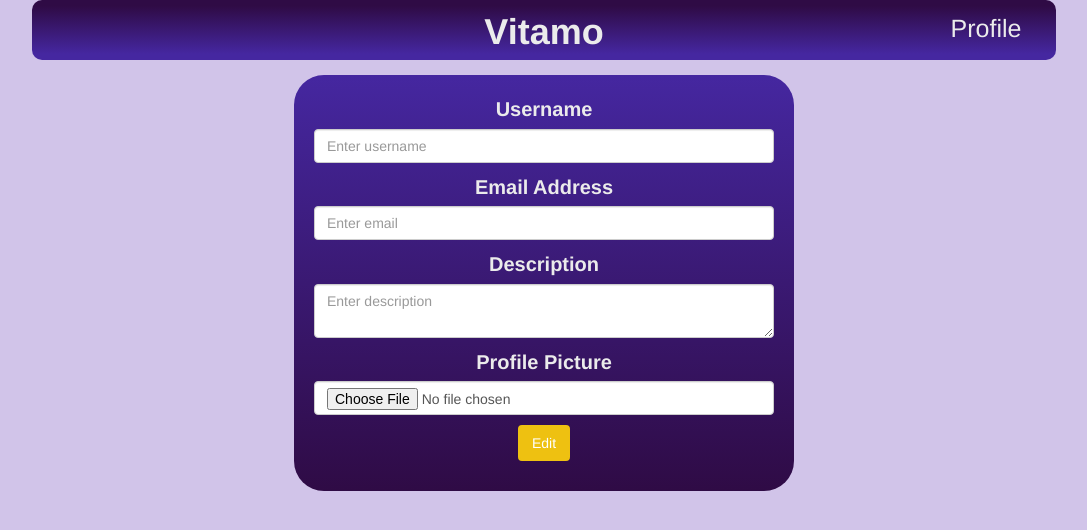
After one commit to zeculesu/vitamo, a Flask app: template templates/edit_profile.html in a window 1280 px wide. The commit adds this page. Shown: the top 530 px of the page, without its empty margins (96-1183 px from the left). Run offline with Flask 2, Linux system fonts and the light colour scheme; the template is opened without the code that fills it: values that come from a table or form of the project are taken from there, others are empty; some libraries are stand-ins or nearby versions.

Commit message:
added more interaction in profile

```diff
--- a/data/api/parsers/users.py
+++ b/data/api/parsers/users.py
@@ -15,6 +15,7 @@ class UserPutParser(RequestParser):
     def __init__(self, *args, **kwargs):
         super(UserPutParser, self).__init__(*args, **kwargs)
         self.add_argument('username', required=False)
+        self.add_argument('email', required=False)
         self.add_argument('password', required=False)
         self.add_argument('description', required=False)
         self.add_argument('logo', required=False)
--- a/data/forms/users.py
+++ b/data/forms/users.py
@@ -1,5 +1,5 @@
 from flask_wtf import FlaskForm
-from wtforms import StringField, PasswordField, BooleanField, SubmitField
+from wtforms import StringField, PasswordField, BooleanField, TextAreaField, SubmitField, FileField
 from wtforms.validators import DataRequired
 from wtforms.fields.html5 import EmailField
 
@@ -16,3 +16,18 @@ class LoginForm(FlaskForm):
     password = PasswordField('Password', validators=[DataRequired()])
     keep_signed = BooleanField()
     submit = SubmitField('Sign In')
+
+
+class ProfileEditForm(FlaskForm):
+    logo = FileField('Profile Picture')
+    username = StringField('Username', validators=[DataRequired()])
+    email = EmailField('Email Address', validators=[DataRequired()])
+    description = TextAreaField('Description')
+    submit = SubmitField('Edit')
+
+
+class PasswordForm(FlaskForm):
+    current_password = PasswordField('Current password', validators=[DataRequired()])
+    new_password = PasswordField('New password', validators=[DataRequired()])
+    new_password_again = PasswordField('New password again', validators=[DataRequired()])
+    submit = SubmitField('Change')
--- a/main.py
+++ b/main.py
@@ -1,8 +1,8 @@
 import json
-import os.path
+import os
 import time
 
-from flask import Flask, render_template, redirect, session, Response, make_response, url_for
+from flask import Flask, render_template, redirect, session, Response, make_response
 from flask_jwt_extended import JWTManager
 from flask_login import LoginManager, login_user, logout_user, current_user, AnonymousUserMixin
 from flask_restful import Api
@@ -14,9 +14,9 @@ from data.api.resources.token_resource import TokenResource
 from data.api.resources.user_resource import UserResource, UserPublicListResource
 from data.api.utils import get_current_user
 from data.forms.chats import ChatForm
-from data.forms.users import LoginForm, RegisterForm
+from data.forms.users import LoginForm, RegisterForm, ProfileEditForm, PasswordForm
 from data.models.users import User
-from utils import assert_sorted_data, process_chat_form_data
+from utils import assert_sorted_data, process_chat_form_data, save_file
 from work_api import *
 
 app = Flask(__name__, template_folder='./templates')
@@ -50,7 +50,7 @@ def index():
         return redirect('/auth')
     chats, error = get_chats(session.get('_token'))  # Список чатов
     if error:
-        return render_template('error.html', error=error)
+        return render_template('error.html', error=error, href='/auth')
     response = make_response(render_template('index.html', chats=chats, len=len))
     response.set_cookie('token', session.get('_token'), max_age=10 ** 10)
     return response
@@ -62,7 +62,7 @@ def show_chat(chat_id):
         return redirect('/auth')
     chat, error = get_chat(chat_id, session.get('_token'))
     if error:
-        return render_template('error.html', error=error)
+        return render_template('error.html', error=error, href='/auth')
     return render_template('chat.html', chat=chat)
 
 
@@ -75,11 +75,11 @@ def add_chat():
         title, members, logo = process_chat_form_data(form, request)
         message = add_chat_api(title, members, logo, session.get('_token'))
         if isinstance(message, str):
-            return render_template('error.html', error=message)
+            return render_template('error.html', error=message, href='/'), 400
         return redirect('/')
     users, message = get_users(session.get('_token'))
     if message:
-        return render_template('error.html', error=message), 400
+        return render_template('error.html', error=message, href='/'), 400
     form.users.choices = [(user.get("id"), user.get("username")) for user in users
                           if user.get('id') != current_user.id]
     return render_template('chat_form.html', form=form, submit_text='Add')
@@ -95,14 +95,14 @@ def edit_chat(chat_id):
         members = ','.join([str(current_user.id)] + members.split(','))
         message = edit_chat_api(chat_id, title, members, logo, session.get('_token'))
         if isinstance(message, str):
-            return render_template('error.html', error=message), 400
+            return render_template('error.html', error=message, href='/'), 400
         return redirect('/')
     chat, message = get_chat(chat_id, session.get('_token'))
     if message:
-        return render_template('error.html', error=message), 400
+        return render_template('error.html', error=message, href='/'), 400
     users, message = get_users(session.get('_token'))
     if message:
-        return render_template('error.html', error=message), 400
+        return render_template('error.html', error=message, href='/'), 400
     form.title.data = chat.get('title')
     form.users.choices = [(user.get("id"), user.get("username")) for user in users
                           if user.get('id') != current_user.id]
@@ -111,6 +111,51 @@ def edit_chat(chat_id):
     if chat.get('logo'):
         form.logo.file.filename = chat['logo']
     return render_template('chat_form.html', form=form, submit_text='Edit')
+
+
+@app.route('/profile/edit', methods=['GET', 'POST'])
+def edit_user():
+    if not current_user.is_authenticated or isinstance(current_user, AnonymousUserMixin):
+        return redirect('/auth')
+    form = ProfileEditForm()
+    if form.is_submitted():
+        username, email, description = (form.username.data, form.email.data,
+                                        form.description.data)
+        logo = save_file(request.files['logo']) if request.files.get('logo') else None
+        message = edit_user_api(current_user.id, session.get('_token'), username=username,
+                                email=email, description=description, logo=logo)
+        if isinstance(message, str):
+            return render_template('error.html', error=message, href='/profile'), 400
+        return redirect('/profile')
+    form.logo.filename = current_user.logo
+    form.username.data = current_user.username
+    form.email.data = current_user.email
+    form.description.data = current_user.description
+    return render_template('edit_profile.html', form=form)
+
+
+@app.route('/profile/change_password', methods=['GET', 'POST'])
+def change_password():
+    if not current_user.is_authenticated or isinstance(current_user, AnonymousUserMixin):
+        return redirect('/auth')
+    form = PasswordForm()
+    if form.is_submitted():
+        if not current_user.check_password(form.current_password.data):
+            return render_template('change_password.html',
+                                   form=PasswordForm(),
+                                   message='Current password is wrong'), 400
+        if form.new_password.data != form.new_password_again.data:
+            return render_template('change_password.html',
+                                   form=PasswordForm(),
+                                   message='Passwords does not match'), 400
+        message = edit_user_api(current_user.id, session.get('_token'),
+                                password=form.new_password.data)
+        if isinstance(message, str):
+            return render_template('change_password.html', form=PasswordForm(),
+                                   message=message), 400
+        return render_template('change_password.html', form=PasswordForm(),
+                               message='Password has been changed successfully')
+    return render_template('change_password.html', form=form)
 
 
 @app.route('/listen')
@@ -131,6 +176,7 @@ def listen():
                 yield f'data: {json.dumps(chats)}\nevent: new-message\n\n'
             yield 'event: online\n\n'
             time.sleep(2.5)
+
     return Response(respond_to_client(token, host_url), mimetype='text/event-stream')
 
 
--- a/static/css/style.css
+++ b/static/css/style.css
@@ -274,7 +274,7 @@ a:hover,a:focus{
     margin-top: 15px;
     text-align: center;
     width: 500px;
-    height: 500px;
+    height: fit-content;
     background: linear-gradient(#4527a0,#2f0b45);
     border-radius: 30px;
     color: #ebebeb;
@@ -295,6 +295,8 @@ a:hover,a:focus{
     max-height: 110px;
 }
 .logo{
+    max-width: 150px;
+    max-height: 150px;
     margin-top: 30px;
     border-radius: 100px;
     border: 3px solid #ebebeb;
--- a/templates/chat_form.html
+++ b/templates/chat_form.html
@@ -10,7 +10,7 @@
         {{ form.hidden_tag() }}
         <p>
             {{ form.title.label(style="color: #ebebeb;") }}
-            {{ form.title(class="form-control", style="widht: 80%", placeholder="Enter title") }}
+            {{ form.title(class="form-control", style="width: 80%", placeholder="Enter title") }}
         </p>
         <p>
             {{ form.users.label(style="color: #ebebeb;") }}
--- /dev/null
+++ b/templates/edit_profile.html
@@ -0,0 +1,32 @@
+{% extends 'base.html' %}
+
+{% block header %}
+<a class="a1" href="/profile">Profile</a>
+{% endblock %}
+
+{% block content %}
+<div class="card">
+    <form action="" method="post" enctype="multipart/form-data" style="padding: 20px;">
+        {{ form.hidden_tag() }}
+        <p>
+            {{ form.username.label(style="color: #ebebeb;") }}
+            {{ form.username(class="form-control", placeholder="Enter username") }}
+        </p>
+        <p>
+            {{ form.email.label(style="color: #ebebeb;") }}
+            {{ form.email(class="form-control", placeholder="Enter email") }}
+        </p>
+        <p>
+            {{ form.description.label(style="color: #ebebeb;") }}
+            {{ form.description(class="form-control", placeholder="Enter description") }}
+        </p>
+        <p>
+            {{ form.logo.label(style="color: #ebebeb;") }}
+            {{ form.logo(class="form-control") }}
+        </p>
+        <p>
+            {{ form.submit(class="btn btn-success", style="background: #eec111; border:2px #eec111 solid;") }}
+        </p>
+    </form>
+</div>
+{% endblock %}
--- a/templates/error.html
+++ b/templates/error.html
@@ -5,7 +5,7 @@
 <div class="alert alert-danger" role="alert">
     {{ error }}
 </div>
-<form action="/auth">
+<form action="{{ href|default('/auth') }}">
     <button style="background: #2f0b45;
                    border-radius: 5px;
                    border: none;
--- a/templates/profile.html
+++ b/templates/profile.html
@@ -22,11 +22,13 @@
   {% else %}
   {% set source = url_for('static', filename='img/%s') % current_user.logo %}
   {% endif %}
-  <img src="{{ source }}" alt="Руслан лох" class='logo'>
+  <img src="{{ source.replace(' ', '') }}" alt="Картинка" class='logo'>
   <h1>{{ current_user.username }}</h1>
   <h4 class="title_profile"> <small style="color: #ebebeb">Email:</small>  {{ current_user.email }} </h4>
   <h4 class="title_profile"> <small  style="color: #ebebeb">Description:</small>  {{ current_user.description }} </h4>
-  <a class='a2' href="/auth">Logout</a>
+  <a href="/profile/edit" class="btn btn-primary mt-5" style="width: 50%; margin-top: 5px">Edit profile</a>
+  <a href="/profile/change_password" class="btn btn-success" style="width: 50%; margin-top: 5px;">Change password</a>
+  <a class='a2' href="/auth" style="margin-top: 10px;">Logout</a>
 </div>
 </body>
 </html>
```
Also changed, not shown: data/api/resources/user_resource.py (+7 -3 lines), utils.py (+10 -5 lines), work_api.py (+14 -0 lines), db/vitamo_data.db (deleted), static/img/logo.png.
